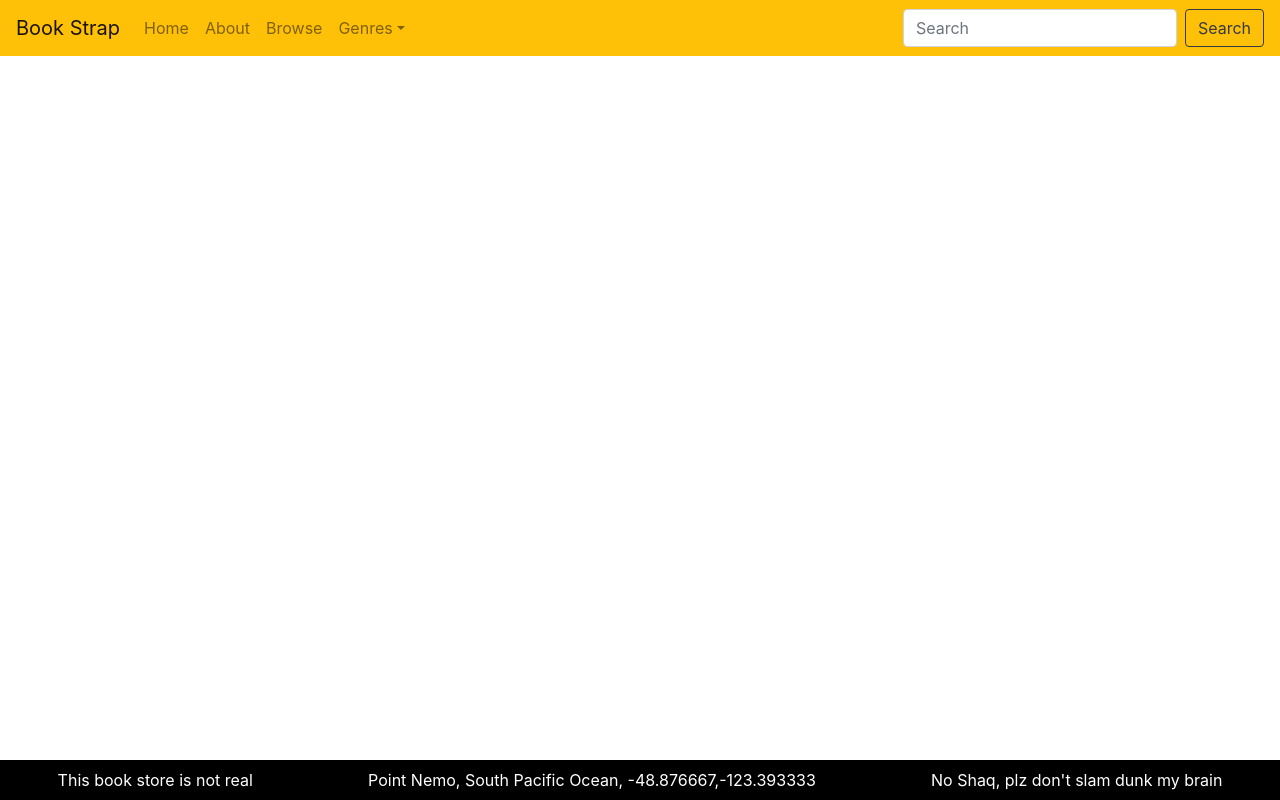
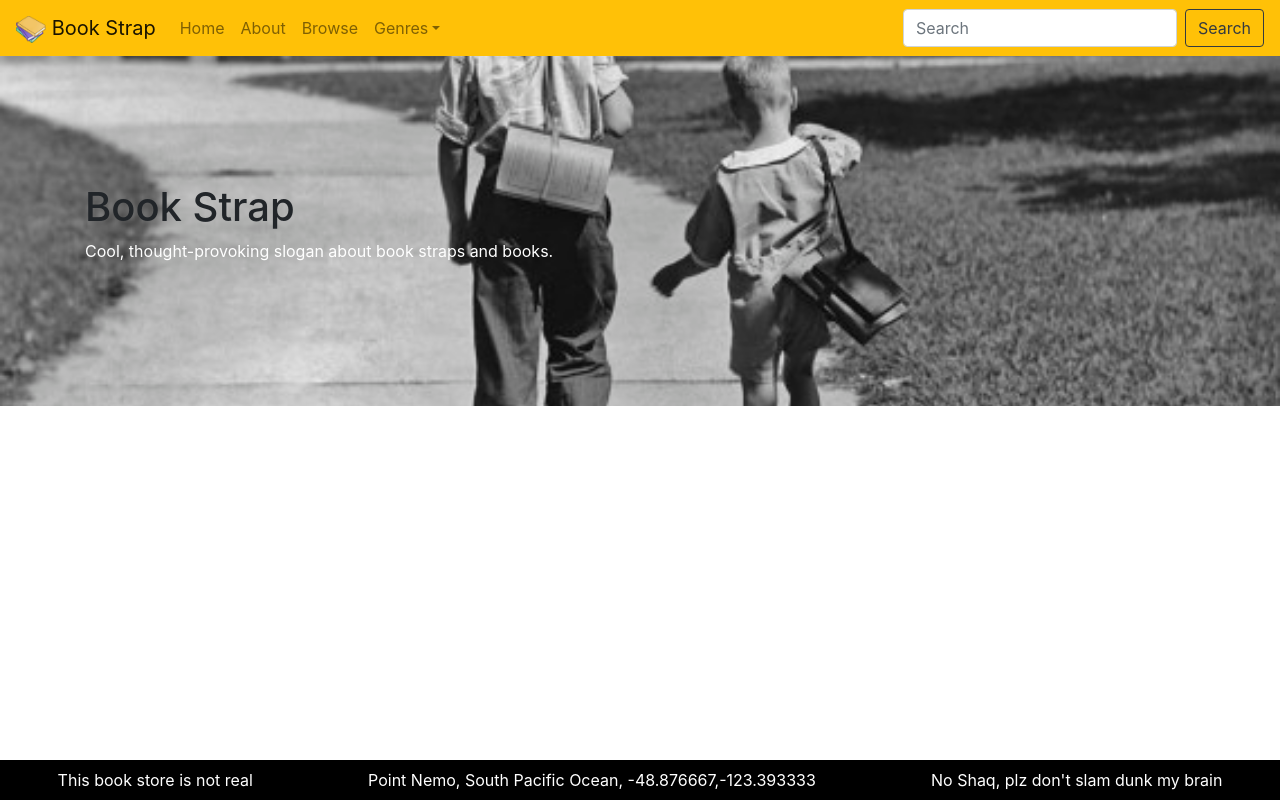
Before and after one commit to ASMahmood/M4-D2, a React (Create React App) app in the folder book-store/: page / in a window 1280 px wide. Built offline with nearby package versions, Linux system fonts and the light colour scheme.

Commit message:
added jumbotron

```diff
--- a/book-store/src/App.css
+++ b/book-store/src/App.css
@@ -46,3 +46,11 @@
   bottom: 0;
   height: 5%;
 }
+
+.jumboBG {
+  background-image: url("jumboBG.jpg");
+  background-repeat: no-repeat;
+  background-size: cover;
+  background-position: center 55%;
+  height: 350px;
+}
--- a/book-store/src/App.js
+++ b/book-store/src/App.js
@@ -4,12 +4,14 @@ import React from "react";
 import "bootstrap/dist/css/bootstrap.min.css";
 import MyNav from "./components/MyNav";
 import MyFooter from "./components/MyFooter";
+import MyJumbo from "./components/MyJumbo";
 
 class App extends React.Component {
   render() {
     return (
       <>
         <MyNav />
+        <MyJumbo />
         <MyFooter />
       </>
     );
--- /dev/null
+++ b/book-store/src/components/MyJumbo.jsx
@@ -0,0 +1,18 @@
+import React from "react";
+import { Container, Jumbotron } from "react-bootstrap";
+import "../App.css";
+
+const MyJumbo = () => {
+  return (
+    <Jumbotron fluid className="jumboBG d-flex align-items-center">
+      <Container>
+        <h1>Book Strap</h1>
+        <p style={{ color: "white" }}>
+          Cool, thought-provoking slogan about book straps and books.
+        </p>
+      </Container>
+    </Jumbotron>
+  );
+};
+
+export default MyJumbo;
--- a/book-store/src/components/MyNav.jsx
+++ b/book-store/src/components/MyNav.jsx
@@ -7,11 +7,14 @@ import {
   FormControl,
   Button,
 } from "react-bootstrap";
+import logo from "../logo.png";
 
 const MyNav = () => {
   return (
     <Navbar variant="light" bg="warning" expand="lg">
-      <Navbar.Brand href="#home">Book Strap</Navbar.Brand>
+      <Navbar.Brand href="#home">
+        <img src={logo} width={30} alt="logo" /> Book Strap
+      </Navbar.Brand>
       <Navbar.Toggle aria-controls="basic-navbar-nav" />
       <Navbar.Collapse id="basic-navbar-nav">
         <Nav className="mr-auto">
```
Also changed, not shown: book-store/src/jumboBG.jpg (added), book-store/src/logo.png (added).
